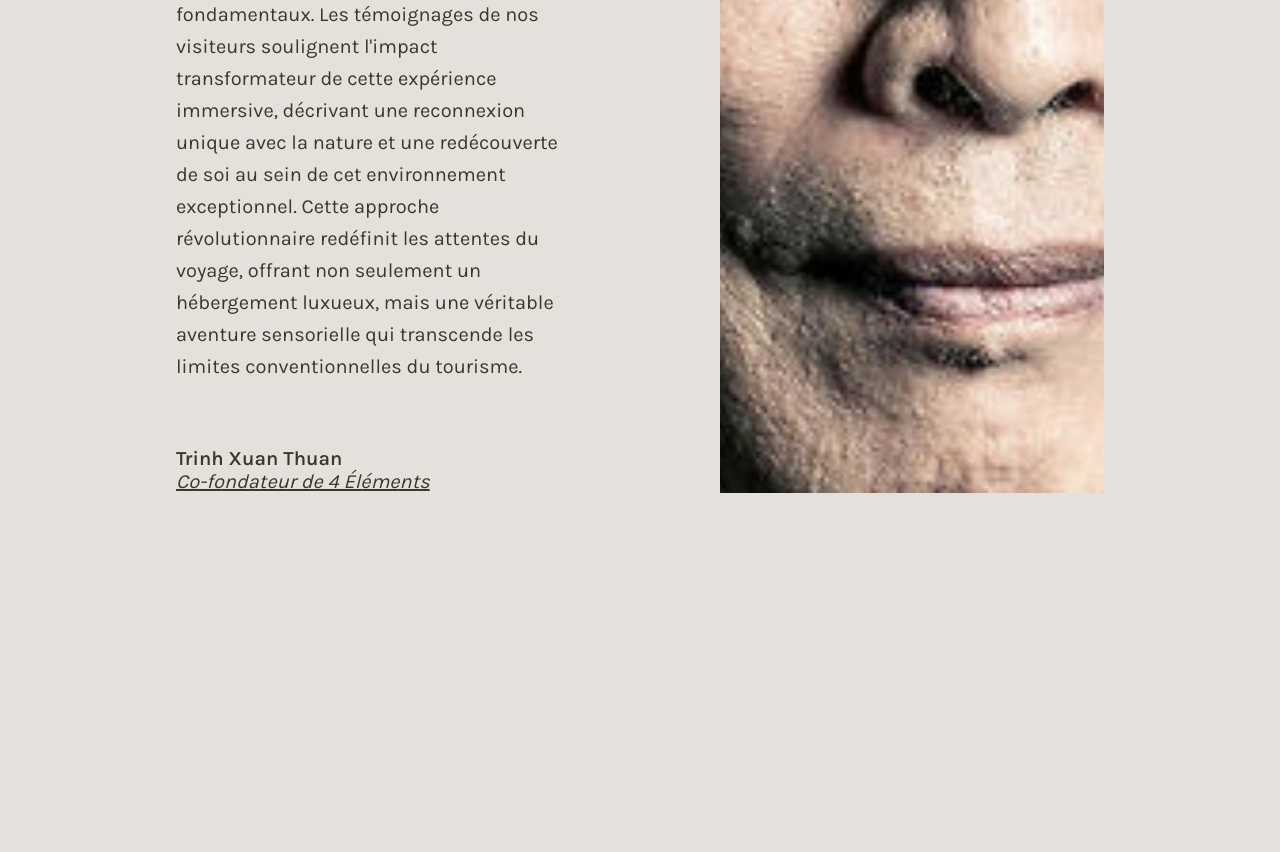
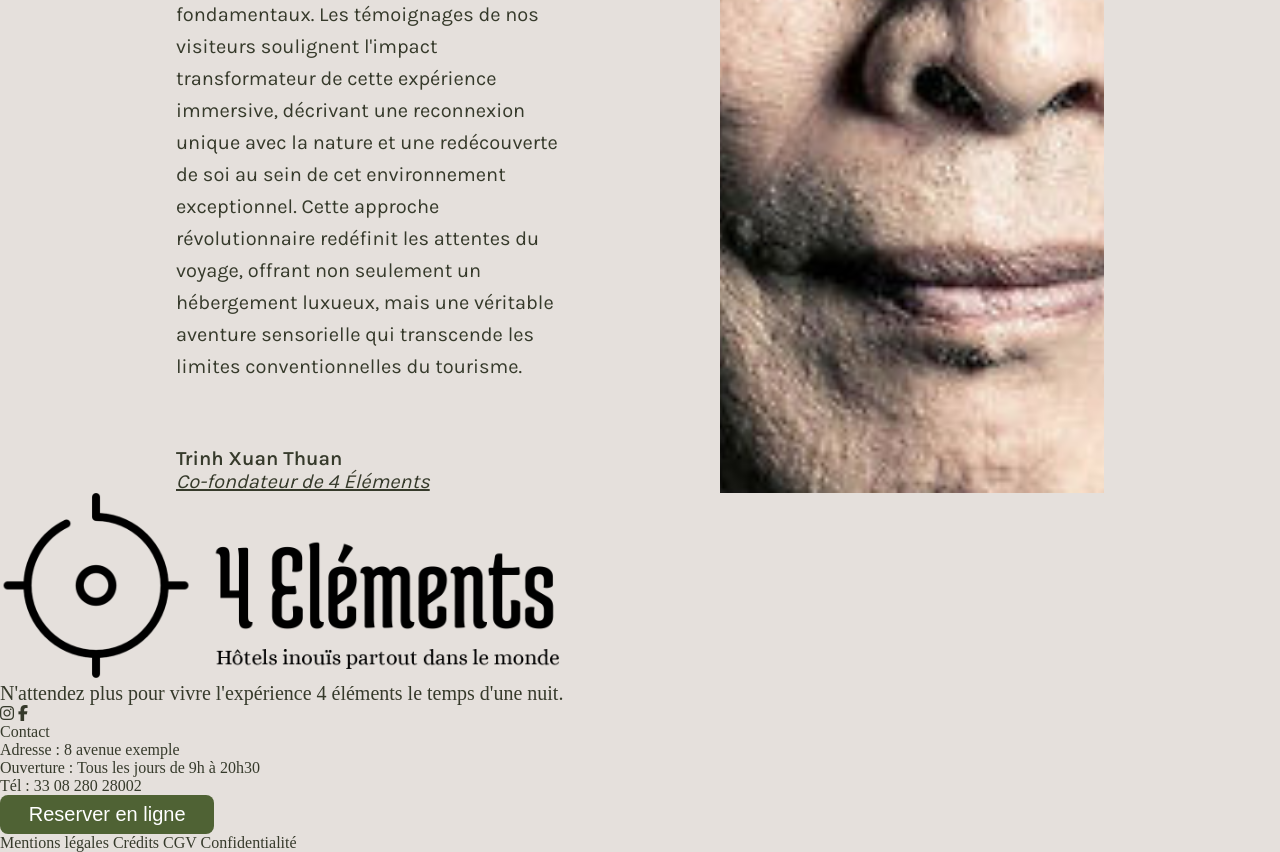
Before and after one commit to Daro-F/Examen-front-end, a website: page index.html in a window 1280 px wide. Shown: the part 6090-6942 px from the top of the page. Before the commit the page ends 6583 px from the top, so only its background shows below. Drawn offline with Linux system fonts and the light colour scheme.

Commit message:
Ajout du footer + correction intentation + bug

```diff
--- a/index.html
+++ b/index.html
@@ -19,6 +19,7 @@
 		<!--Header GAUCHE-->
 		<div class="header-left">
 			<a href="./index.html">
+
 				<!-- LOGO -->
 				<img src="./assets/images/ui/logo-noir.png" alt="logo (4 elements hotels inouïs partout dans le monde) de couleur noir" title="Retour à l'accueil">
 			</a>
@@ -32,7 +33,7 @@
 
 			<!-- Lien vers les pages -->
 			<nav>
-				<div class="close-btn">&times;</div>
+				<div class="close-btn"><button class="secondary-btn">Fermer</button></div>
 			  	<ul>
 					<li><a href="./pages/feu.html" title="Hotel Feu">Feu</a></li>
 					<li><a href="./pages/air.html" title="Hotel Air">Air</a></li>
@@ -44,6 +45,7 @@
 
 		<!-- Header DROITE -->
 		<div class="header-right">
+
 			<!-- Résaux -->
 			<div class="social">
 				<a href="./pages/contact.html" title="Nous contacter">Contact</a>
@@ -355,6 +357,38 @@
 			</div>
 		</section>
 	</main>
+
+	<footer>
+		<div class="footer-container">
+		  	<div class="footer-column footer-branding">
+				<img src="./assets/images/ui/logo-noir.png" alt="Logo 4 éléments">
+				<p>N'attendez plus pour vivre l'expérience 4 éléments le temps d'une nuit.</p>
+				<div class="social">
+					<a href="#" title="Instagram"><i class="fab fa-instagram"></i></a>
+					<a href="#" title="Facebook"><i class="fab fa-facebook-f"></i></a>
+				</div>
+		  	</div>
+
+		  	<div class="footer-column footer-contact">
+				<h4>Contact</h4>
+				<ul>
+					<li><strong>Adresse :</strong> 8 avenue exemple</li>
+					<li><strong>Ouverture :</strong> Tous les jours de 9h à 20h30</li>
+					<li><strong>Tél :</strong> 33 08 280 28002</li>
+				</ul>
+				<button class="secondary-btn">Reserver en ligne</button>
+		  	</div>
+
+		  	<div class="footer-column footer-links">
+				<a href="#">Mentions légales</a>
+				<a href="#">Crédits</a>
+				<a href="#">CGV</a>
+				<a href="#">Confidentialité</a>
+		  	</div>
+		</div>
+	</footer>
+
+
 	<script src="./script.js"></script>
 </body>
 
```
